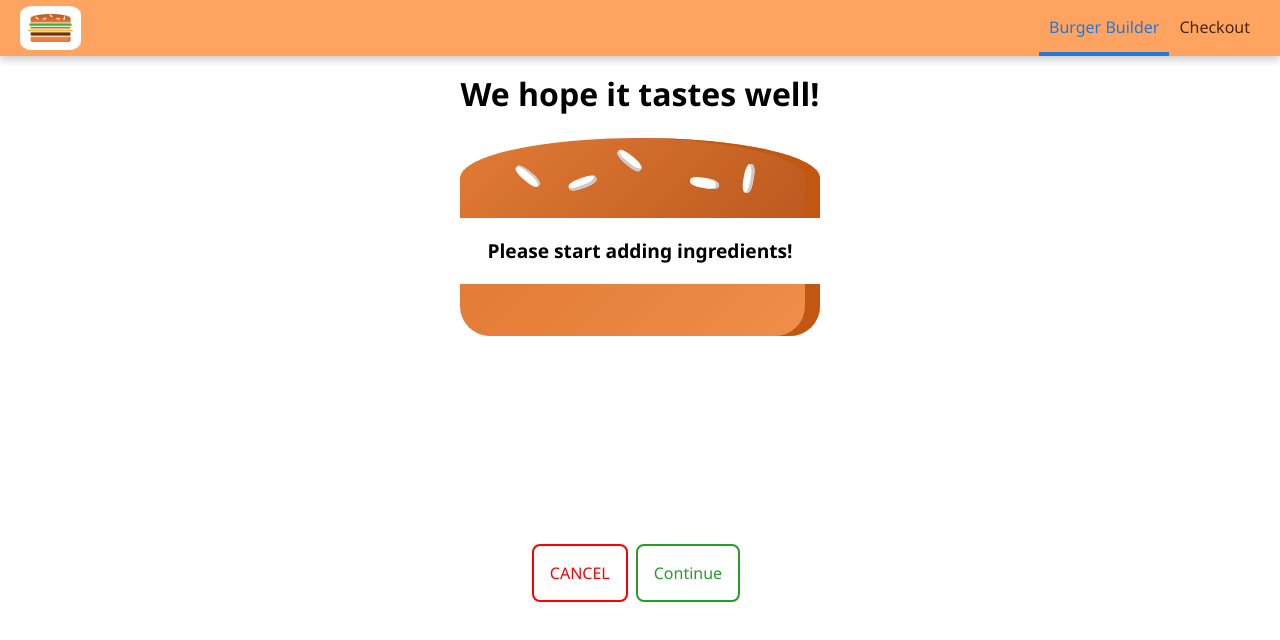
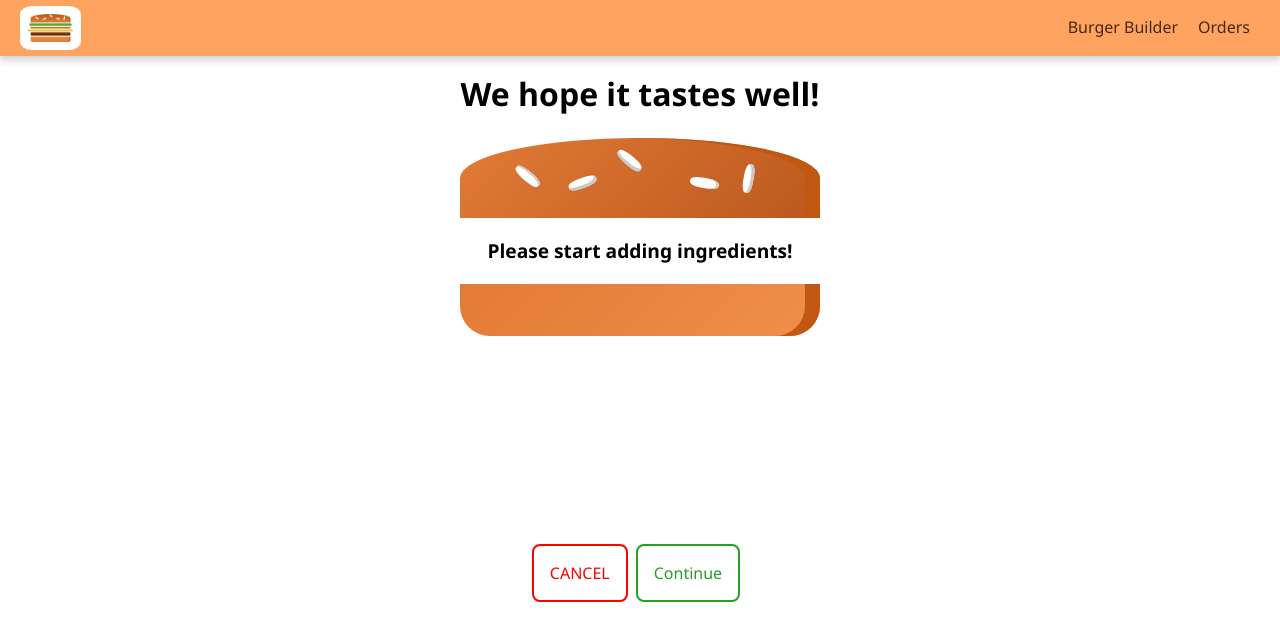
Before and after one commit to 3atharvkurdukar/udemy-react, a React (Create React App) app: page /checkout in a window 1280 px wide. Shown: the top 640 px of the page. Built offline with nearby package versions, Linux system fonts and the light colour scheme.

Commit message:
Implmenting NavLink and minor improvements

```diff
--- a/src/components/Burger/Burger.js
+++ b/src/components/Burger/Burger.js
@@ -15,6 +15,9 @@ const burger = (props) => {
         ));
       })
       .reduce((arr, el) => arr.concat(el));
+    if (transformedIngredients.length === 0) {
+      transformedIngredients = <p>Please start adding ingredients!</p>;
+    }
   }
   return (
     <div className={classes.Burger}>
--- a/src/components/Navigation/NavigationItems/NavigationItem/NavigationItem.js
+++ b/src/components/Navigation/NavigationItems/NavigationItem/NavigationItem.js
@@ -1,19 +1,24 @@
-import React from 'react';
-import classes from './NavigationItem.module.css';
-import propTypes from 'prop-types';
+import React from "react";
+import classes from "./NavigationItem.module.css";
+import propTypes from "prop-types";
+import { NavLink } from "react-router-dom";
 
 const navigationItem = (props) => {
-    return (
-        <li className={classes.NavigationItem}>
-            <a href={props.link} className={props.active ? classes.active : null }>
-                {props.children}
-            </a>
-        </li>
-    );
+  return (
+    <li className={classes.NavigationItem}>
+      <NavLink
+        exact={props.exact}
+        to={props.link}
+        activeClassName={classes.active}
+      >
+        {props.children}
+      </NavLink>
+    </li>
+  );
 };
 
 navigationItem.propTypes = {
-    active: propTypes.bool
+  active: propTypes.bool,
 };
 
 export default navigationItem;
--- a/src/components/Navigation/NavigationItems/NavigationItems.js
+++ b/src/components/Navigation/NavigationItems/NavigationItems.js
@@ -1,14 +1,16 @@
-import React from 'react';
-import classes from './NavigationItems.module.css';
-import NavigationItem from './NavigationItem/NavigationItem';
+import React from "react";
+import classes from "./NavigationItems.module.css";
+import NavigationItem from "./NavigationItem/NavigationItem";
 
 const navigationItems = () => {
-    return (
-        <ul className={classes.NavigationItems}>
-            <NavigationItem link='#' active>Burger Builder</NavigationItem>
-            <NavigationItem link='#'>Checkout</NavigationItem>
-        </ul>
-    );
-}
+  return (
+    <ul className={classes.NavigationItems}>
+      <NavigationItem link="/" exact>
+        Burger Builder
+      </NavigationItem>
+      <NavigationItem link="/orders">Orders</NavigationItem>
+    </ul>
+  );
+};
 
 export default navigationItems;
```
